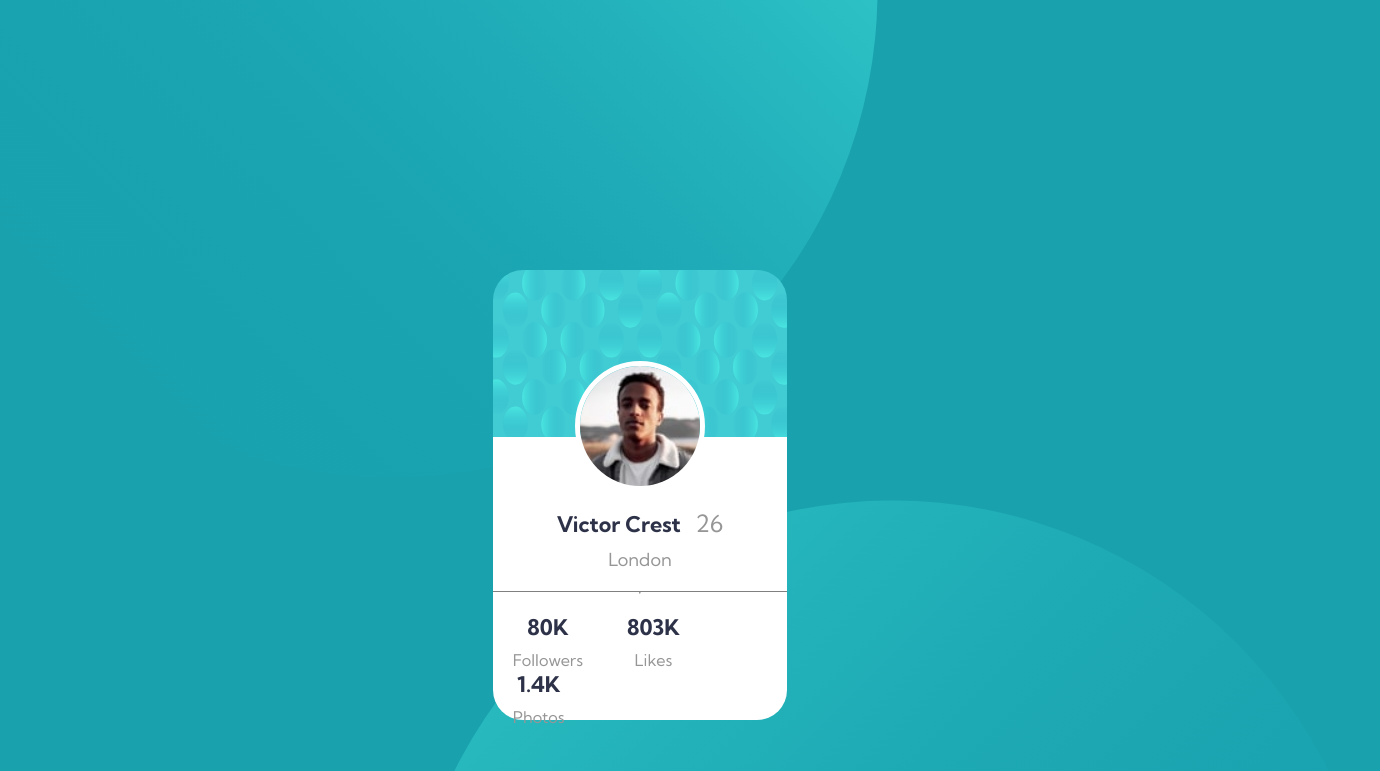
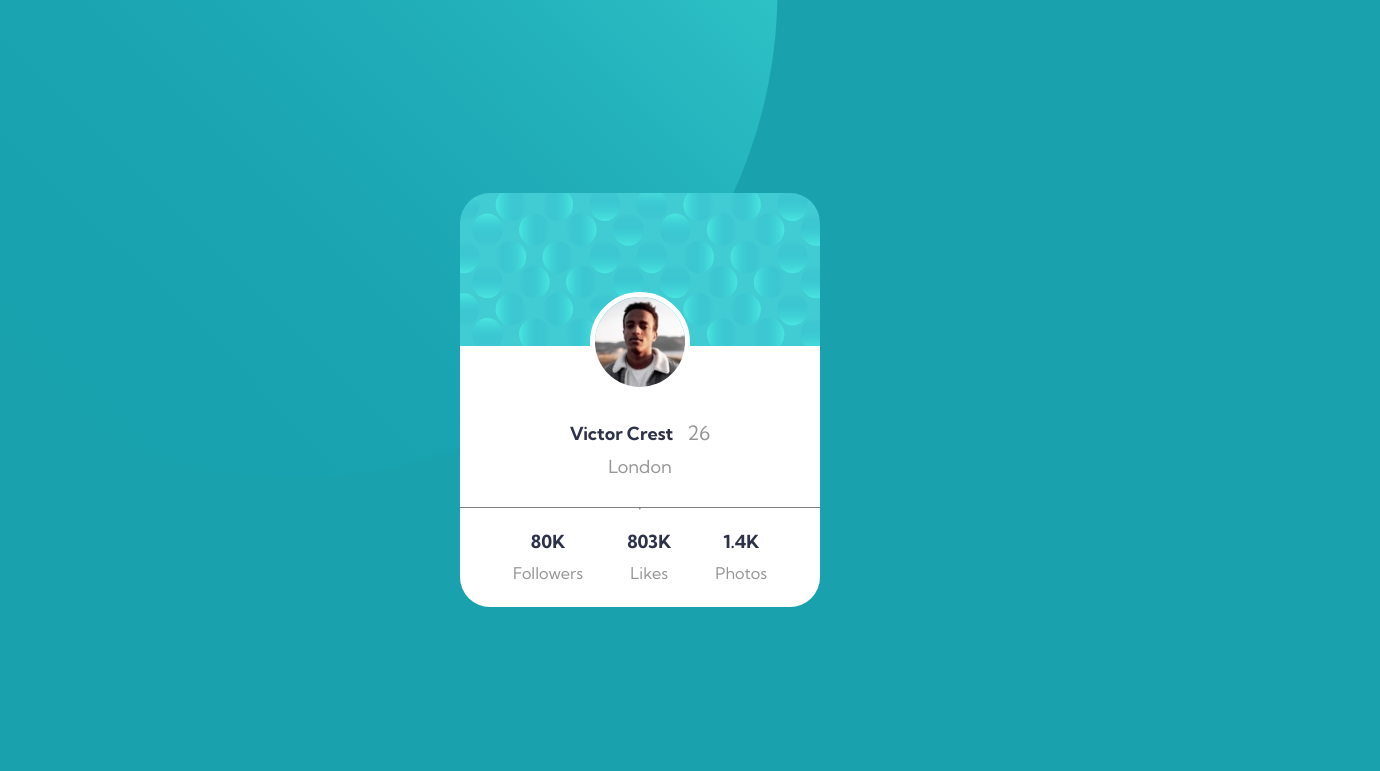
Before and after one commit to darcynoa/Frontendmentor.io_Profile-card-component, a plain HTML site: page index.html in a window 1280 px wide. Shown: the top 771 px of the page, 1380 px wide, since content can reach past the window. Drawn offline with Linux system fonts and the light colour scheme.

Commit message:
Styling background images and card

```diff
--- a/index.html
+++ b/index.html
@@ -13,17 +13,21 @@
 
     <!-- Feel free to remove these styles or customise in your own stylesheet 👍 -->
     <style>
-    .attribution { font-size: 11px; text-align: center; position: absolute; bottom: 0;}
-    .attribution a { color: hsl(228, 45%, 44%); }
+        .attribution {
+            font-size: 11px;
+            text-align: center;
+            position: absolute;
+            bottom: 0;
+        }
 
+        .attribution a {
+            color: hsl(228, 45%, 44%);
+        }
     </style>
 </head>
+
 <body>
 
-    <img src="images/bg-pattern-top.svg" alt="Top left circle" class="pattern" id="pattern-top">
-    <img src="images/bg-pattern-bottom.svg" alt="Bottom right circle" class="pattern" id="pattern-bottom">
-
-    <div class="card-container">
     <div class="card">
         <img src="./images/image-victor.jpg" alt="Victor's alright" class="img-victor">
         <div class="nameplate">
@@ -50,7 +54,6 @@
             </ul>
         </div>
     </div>
-    </div>
 
 
 
@@ -68,5 +71,4 @@
         Challenge by <a href="https://www.frontendmentor.io?ref=challenge" target="_blank">Frontend Mentor</a>.
         Coded by <a href="#">darcynoa</a>.
     </div>
-</body>
-</html>
+</body></html>
--- a/style.css
+++ b/style.css
@@ -1,23 +1,37 @@
 * {
     margin: 0;
     padding: 0;
+    -webkit-box-sizing: border-box;
     box-sizing: border-box;
     font-size: 18px;
 }
 
 body {
+    background-image: url(images/bg-pattern-top.svg);
+    background-position: -200px -500px;
+    background-repeat: no-repeat;
     background-color:  hsl(185, 75%, 39%);
     position: relative;
     font-family: 'Kumbh Sans', sans-serif;
     height: 100vh;
     font-weight: 700;
+    display: -webkit-box;
+    display: -ms-flexbox;
+    display: flex;
+    -webkit-box-align: center;
+    -ms-flex-align: center;
+    align-items: center;
+    -webkit-box-pack: center;
+    -ms-flex-pack: center;
+    justify-content: center;
 }
 
 h1 {
     font-weight: 700;
     color: hsl(229, 23%, 23%);
+    -webkit-text-decoration: bold;
     text-decoration: bold;
-    font-size: 120%;
+    font-size: 100%;
 }
 
 p {
@@ -36,6 +50,7 @@ span {
  * Class Styles
  */
 
+/*
 .pattern {
     position: absolute;
     overflow:hidden;
@@ -50,7 +65,9 @@ span {
     top: 500px;
     right: -100px;
 }
+*/
 
+/*
 .card-container {
     width: 100%;
     height: 100%;
@@ -58,31 +75,35 @@ span {
     justify-content: center;
     align-content: center;
 }
+*/
 
 .card {
-    filter: drop-shadow(.75em, .75em, 4px, #000);
-    position: absolute;
-    top: 15rem;
-    width: 23%;
-    height: 25rem;
+    width: 20rem;
+    height: 23rem;
     border-radius: 30px;
     background-color: white;
+
     background-image: url(./images/bg-pattern-card.svg);
     background-size: 100% 37%;
     background-repeat: no-repeat;
 
+    display: -webkit-box;
+    display: -ms-flexbox;
     display: flex;
+    -webkit-box-align: center;
+    -ms-flex-align: center;
     align-items: center;
+    -webkit-box-pack: center;
+    -ms-flex-pack: center;
     justify-content: center;
+    -webkit-box-orient: vertical;
+    -webkit-box-direction: normal;
+    -ms-flex-direction: column;
     flex-direction: column;
-
 }
 
-
-
-
 .img-victor {
-    width: 130px;
+    width: 100px;
     border-radius: 50%;
     border: 5px solid white;
     margin: 5.5rem 0 1rem 0;
@@ -91,11 +112,22 @@ span {
 
 .nameplate {
     width: 100%;
+    display: -webkit-box;
+    display: -ms-flexbox;
     display: flex;
+    -webkit-box-orient: vertical;
+    -webkit-box-direction: normal;
+    -ms-flex-direction: column;
     flex-direction: column;
+    -webkit-box-pack: center;
+    -ms-flex-pack: center;
     justify-content: center;
+    -webkit-box-align: center;
+    -ms-flex-align: center;
     align-items: center;
     padding-bottom: 20px;
+    -webkit-box-flex: 1;
+    -ms-flex: 1;
     flex: 1;
     border-bottom: 1px solid grey;
 }
@@ -105,8 +137,14 @@ span {
 }
 
 .stats {
+    display: -webkit-box;
+    display: -ms-flexbox;
     display: flex;
+    -webkit-box-pack: center;
+    -ms-flex-pack: center;
     justify-content: center;
+    -webkit-box-flex: 1;
+    -ms-flex: 1;
     flex: 1;
     padding-top: 20px;
 }
```
Lines whose indentation alone changed are shown as unchanged.
